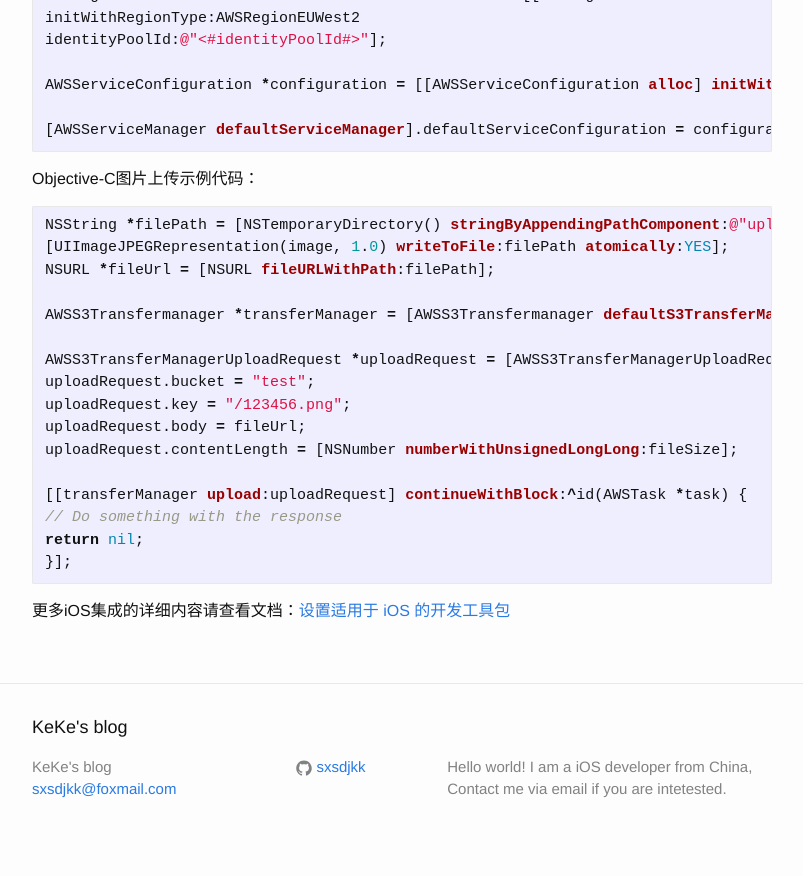
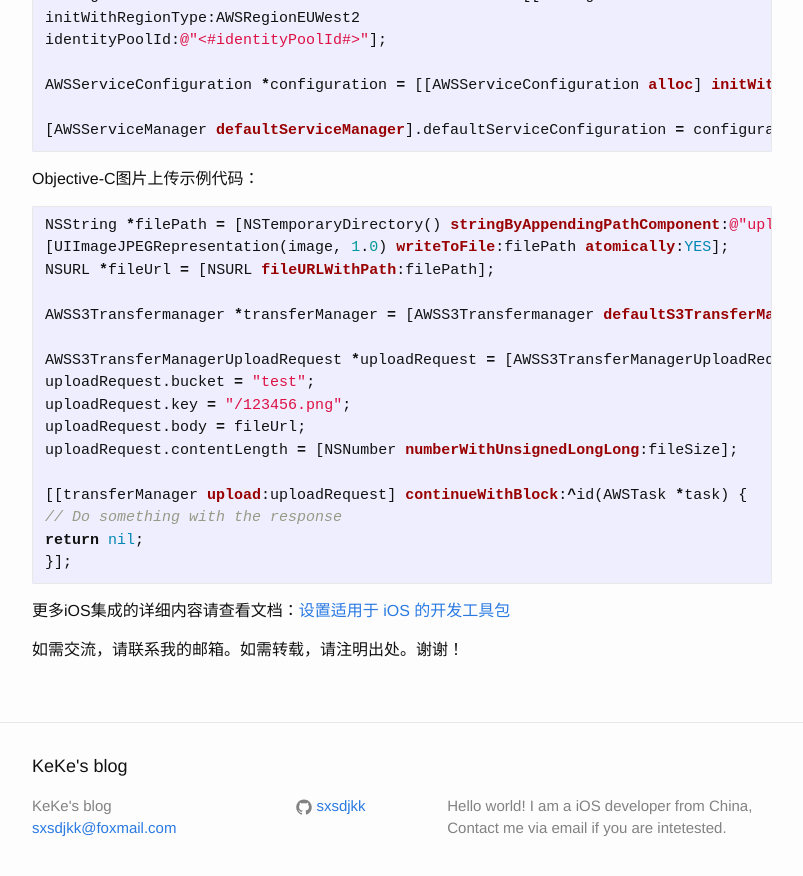
Before and after one commit to sxsdjkk/sxsdjkk.github.io, a Jekyll site: the page built from _posts/2017-12-19-AWSS3存储iOS开发实践.md, in a window 1280 px wide and 900 px high, scrolled down 4384 px. Shown: the top 876 px of the window, without its empty margins (238-1041 px from the left). Built offline with Jekyll 4.4.1, drawn with Linux system fonts in a browser that asks for light colours.

Commit message:
AWS S3存储 iOS开发实践

````diff
--- a/_posts/2017-12-19-AWSS3存储iOS开发实践.md
+++ b/_posts/2017-12-19-AWSS3存储iOS开发实践.md
@@ -106,6 +106,7 @@ return nil;
 ```
 更多iOS集成的详细内容请查看文档：[设置适用于 iOS 的开发工具包][12]
 
+如需交流，请联系我的邮箱。如需转载，请注明出处。谢谢！
 
 
 
````
